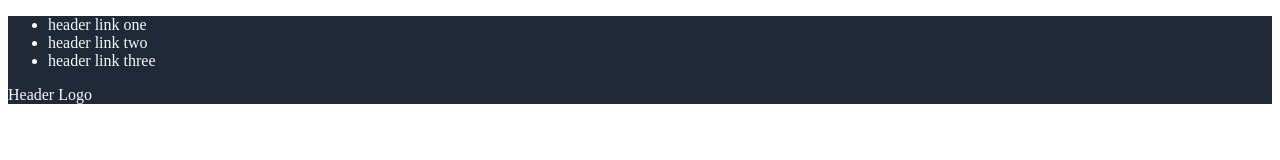
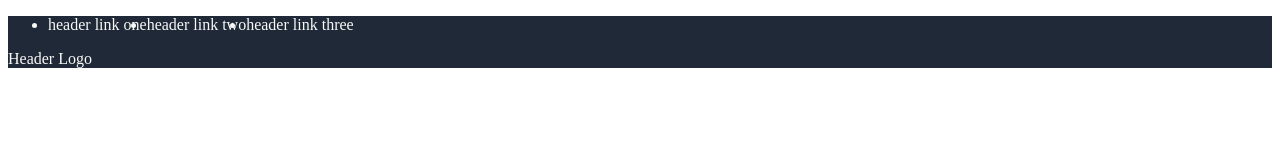
Before and after one commit to p3rc1/top-landing-page, a plain HTML site: page index.html in a window 1280 px wide. Drawn offline with Linux system fonts and the light colour scheme.

Commit message:
Making top-right-menu flex!

```diff
--- a/style.css
+++ b/style.css
@@ -2,3 +2,7 @@
     background: #1f2937;
     color: #f9faf8;
 }
+
+.top-right-menu {
+    display: flex;
+}
```
